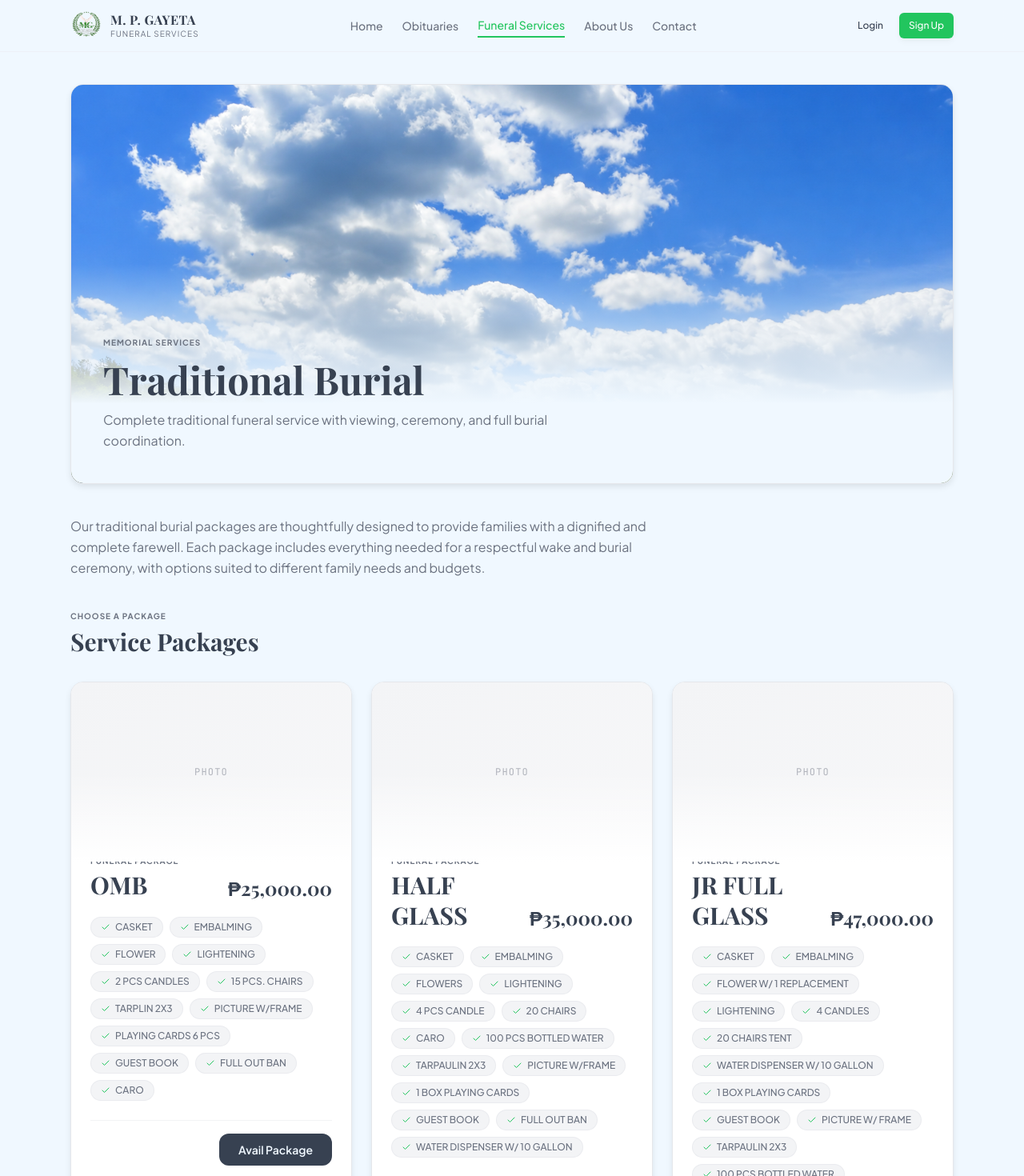
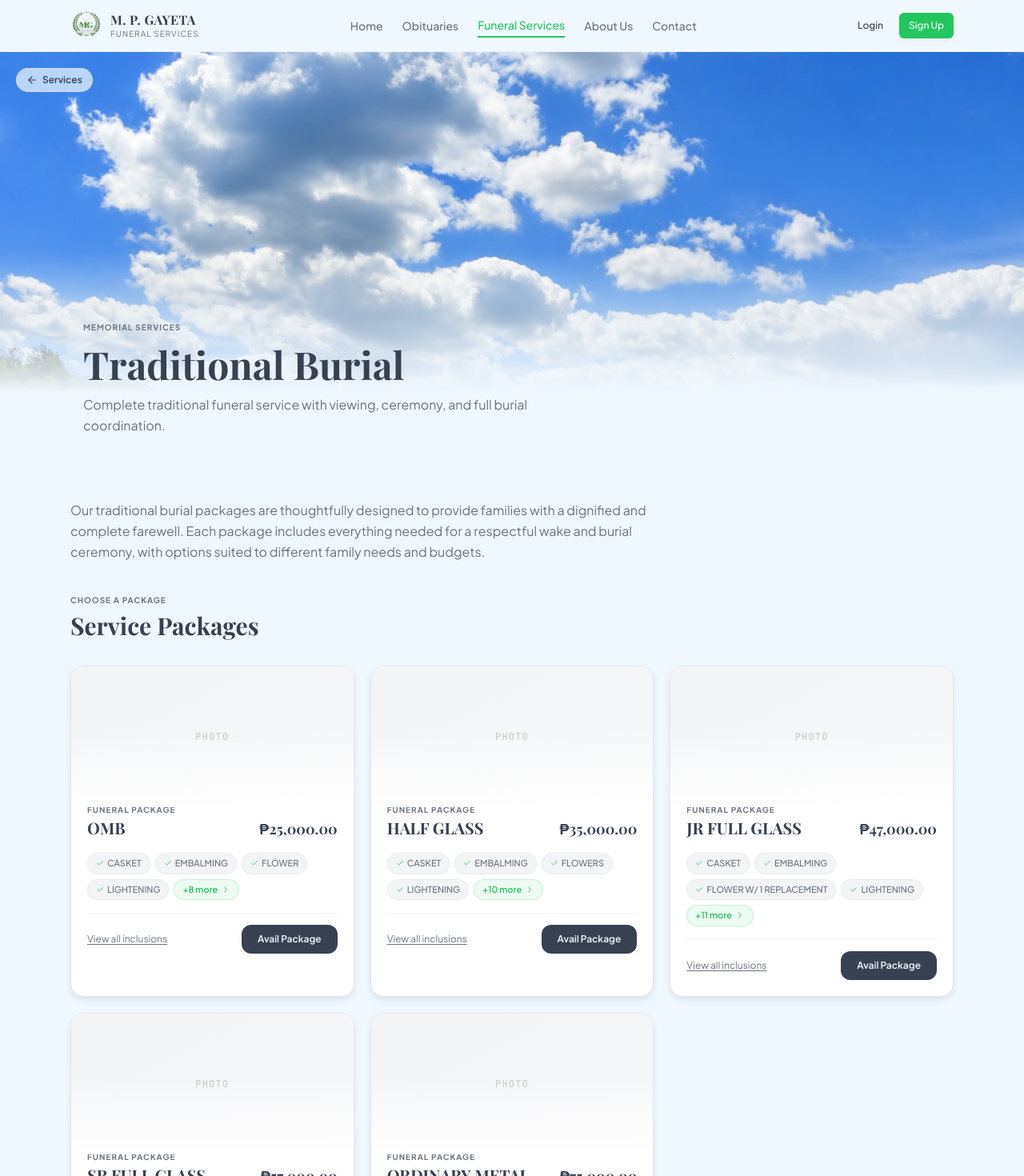
Before and after one commit to iva2xn/eMemoria, a Next.js app: page /services/traditional in a window 1280 px wide. Shown: the top 1470 px of the page at 80% size. Built offline with nearby package versions, Linux system fonts and the light colour scheme; a web font is replaced by a local one.

Commit message:
feat: full-bleed service heroes, package modal, and UI polish

```diff
--- a/app/services/traditional/page.tsx
+++ b/app/services/traditional/page.tsx
@@ -4,6 +4,7 @@ import Link from 'next/link'
 import { HeroHeader } from '@/components/header'
 import { Button } from '@/components/ui/button'
 import { PackageCard } from '@/components/ui/package-card'
+import { ArrowLeft } from 'lucide-react'
 
 const PACKAGES = [
   {
@@ -68,9 +69,8 @@ export default function TraditionalBurialPage() {
       <HeroHeader />
       <main className="flex-1 bg-background">
 
-        {/* ── HERO — full bleed on mobile, rounded + padded on md+ ── */}
-        <div className="md:pt-10 md:px-6 md:max-w-6xl md:mx-auto">
-          <div className="relative h-[320px] md:h-[420px] lg:h-[500px] md:rounded-2xl overflow-hidden md:border md:border-border md:shadow-sm">
+        {/* ── HERO — truly full bleed, no radius, no border ── */}
+        <div className="relative h-[320px] md:h-[440px] lg:h-[520px] overflow-hidden">
           <Image
             src="/sky.png"
             alt="Traditional burial service"
@@ -82,11 +82,20 @@ export default function TraditionalBurialPage() {
           <div
             className="absolute inset-0 pointer-events-none"
             style={{
-                background: 'linear-gradient(to top, var(--background) 0%, var(--background) 20%, rgba(255,255,255,0.05) 55%, transparent 100%)'
+              background: 'linear-gradient(to top, var(--background) 0%, var(--background) 18%, rgba(255,255,255,0.04) 52%, transparent 100%)'
             }}
           />
+
+          {/* ← Back button — top left */}
+          <Link
+            href="/services"
+            className="absolute top-5 left-5 z-20 inline-flex items-center gap-1.5 px-3 py-1.5 rounded-full bg-background/70 backdrop-blur-sm border border-border/60 text-xs font-semibold text-foreground hover:bg-background/90 transition-all"
+          >
+            <ArrowLeft className="h-3.5 w-3.5" /> Services
+          </Link>
+
           {/* Text */}
-            <div className="absolute bottom-0 left-0 right-0 p-6 md:p-10 z-10">
+          <div className="absolute bottom-0 left-0 right-0 px-6 pb-8 md:px-10 md:pb-10 z-10 max-w-6xl mx-auto">
             <p className="text-[10px] font-bold uppercase tracking-widest text-muted-foreground mb-2">
               Memorial Services
             </p>
@@ -96,7 +105,6 @@ export default function TraditionalBurialPage() {
             <p className="text-sm md:text-base text-muted-foreground max-w-xl leading-relaxed">
               Complete traditional funeral service with viewing, ceremony, and full burial coordination.
             </p>
-            </div>
           </div>
         </div>
 
@@ -118,7 +126,7 @@ export default function TraditionalBurialPage() {
             </h2>
           </div>
 
-          <div className="grid grid-cols-1 sm:grid-cols-2 lg:grid-cols-3 gap-6">
+          <div className="grid grid-cols-1 sm:grid-cols-2 lg:grid-cols-3 gap-5">
             {PACKAGES.map((pkg, index) => (
               <PackageCard
                 key={index}
--- a/components/ui/package-card.tsx
+++ b/components/ui/package-card.tsx
@@ -1,6 +1,10 @@
-import React from 'react'
+'use client'
+
+import React, { useState } from 'react'
 import Link from 'next/link'
-import { Check } from 'lucide-react'
+import { Check, X, ChevronRight } from 'lucide-react'
+
+const PREVIEW_COUNT = 4
 
 interface PackageCardProps {
   title: string
@@ -10,64 +14,132 @@ interface PackageCardProps {
 }
 
 export function PackageCard({ title, price, features, onAvail }: PackageCardProps) {
+  const [modalOpen, setModalOpen] = useState(false)
+  const preview = features.slice(0, PREVIEW_COUNT)
+  const remaining = features.length - PREVIEW_COUNT
+
   return (
-    <div className="bg-card border border-border rounded-2xl overflow-hidden shadow-sm hover:shadow-md transition-all duration-300 hover:border-border/80">
+    <>
+      <div className="bg-card border border-border rounded-2xl overflow-hidden shadow-sm hover:shadow-md transition-all duration-300">
         {/* Image area */}
-      <div className="relative h-48 md:h-56 bg-muted/50 w-full overflow-hidden">
-        {/* Placeholder — swap src for a real image when available */}
+        <div className="relative h-44 bg-muted/50 w-full overflow-hidden">
           <div className="absolute inset-0 bg-gradient-to-br from-muted to-muted/30 flex items-center justify-center">
-          <span className="text-xs font-mono text-muted-foreground/50 uppercase tracking-widest">Photo</span>
+            <span className="text-xs font-mono text-muted-foreground/40 uppercase tracking-widest">Photo</span>
           </div>
-        {/* Bottom-up gradient so the card body blends in */}
           <div
             className="absolute inset-0 pointer-events-none"
-          style={{
-            background: 'linear-gradient(to top, var(--card) 0%, transparent 50%)'
-          }}
+            style={{ background: 'linear-gradient(to top, var(--card) 0%, transparent 55%)' }}
           />
         </div>
 
         {/* Body */}
-      <div className="px-6 pb-6 -mt-2">
-        {/* Title + price row */}
-        <div className="flex flex-col sm:flex-row sm:items-end sm:justify-between gap-1 mb-5">
-          <div>
-            <p className="text-[10px] font-bold uppercase tracking-widest text-muted-foreground mb-1">
+        <div className="px-5 pb-5 -mt-1">
+          {/* Title + price */}
+          <div className="flex flex-col gap-0.5 mb-4">
+            <p className="text-[10px] font-bold uppercase tracking-widest text-muted-foreground">
               Funeral Package
             </p>
-            <h2 className="font-serif text-2xl md:text-3xl font-bold text-foreground leading-tight">
-              {title}
-            </h2>
+            <div className="flex items-baseline justify-between gap-2">
+              <h2 className="font-serif text-xl font-bold text-foreground leading-tight">{title}</h2>
+              <span className="font-serif text-lg font-bold text-foreground shrink-0">{price}</span>
             </div>
-          <span className="font-serif text-xl md:text-2xl font-bold text-foreground shrink-0">
-            {price}
-          </span>
           </div>
 
-        {/* Feature pills */}
-        <div className="flex flex-wrap gap-2 mb-6">
-          {features.map((feature, idx) => (
+          {/* Preview pills */}
+          <div className="flex flex-wrap gap-1.5 mb-4">
+            {preview.map((f, i) => (
               <span
-              key={idx}
-              className="inline-flex items-center gap-1.5 px-3 py-1 rounded-full bg-muted text-xs font-medium text-muted-foreground border border-border/60"
+                key={i}
+                className="inline-flex items-center gap-1 px-2.5 py-1 rounded-full bg-muted text-[11px] font-medium text-muted-foreground border border-border/60"
               >
-              <Check className="h-3 w-3 text-primary shrink-0" />
-              {feature}
+                <Check className="h-2.5 w-2.5 text-primary shrink-0" />
+                {f}
               </span>
             ))}
+            {remaining > 0 && (
+              <button
+                onClick={() => setModalOpen(true)}
+                className="inline-flex items-center gap-1 px-2.5 py-1 rounded-full bg-primary/8 text-[11px] font-semibold text-primary border border-primary/20 hover:bg-primary/15 transition-colors"
+              >
+                +{remaining} more <ChevronRight className="h-3 w-3" />
+              </button>
+            )}
           </div>
 
           {/* CTA */}
-        <div className="flex justify-end pt-4 border-t border-border/50">
+          <div className="flex items-center justify-between pt-3.5 border-t border-border/50">
+            <button
+              onClick={() => setModalOpen(true)}
+              className="text-xs text-muted-foreground hover:text-foreground underline underline-offset-2 transition-colors"
+            >
+              View all inclusions
+            </button>
             <Link
               href="/contact"
               onClick={onAvail}
-            className="inline-flex items-center justify-center h-10 px-6 rounded-xl bg-foreground text-background text-sm font-semibold hover:bg-foreground/90 transition-colors"
+              className="inline-flex items-center justify-center h-9 px-5 rounded-xl bg-foreground text-background text-xs font-semibold hover:bg-foreground/90 transition-colors"
             >
               Avail Package
             </Link>
           </div>
         </div>
       </div>
+
+      {/* ── MODAL ── */}
+      {modalOpen && (
+        <div
+          className="fixed inset-0 z-50 flex items-end sm:items-center justify-center bg-black/50 backdrop-blur-sm p-4"
+          onClick={() => setModalOpen(false)}
+        >
+          <div
+            className="w-full max-w-md bg-card rounded-2xl shadow-2xl border border-border overflow-hidden"
+            onClick={e => e.stopPropagation()}
+          >
+            {/* Header */}
+            <div className="flex items-center justify-between px-5 py-4 border-b border-border">
+              <div>
+                <p className="text-[10px] font-bold uppercase tracking-widest text-muted-foreground">Funeral Package</p>
+                <div className="flex items-baseline gap-2 mt-0.5">
+                  <h3 className="font-serif text-xl font-bold text-foreground">{title}</h3>
+                  <span className="font-serif text-base font-bold text-foreground">{price}</span>
+                </div>
+              </div>
+              <button
+                onClick={() => setModalOpen(false)}
+                className="h-8 w-8 rounded-full bg-muted hover:bg-muted/80 flex items-center justify-center text-muted-foreground transition-colors shrink-0"
+              >
+                <X className="h-4 w-4" />
+              </button>
+            </div>
+
+            {/* Full inclusions list */}
+            <div className="px-5 py-5 max-h-[60vh] overflow-y-auto">
+              <p className="text-[10px] font-bold uppercase tracking-widest text-muted-foreground mb-3">
+                All Inclusions — {features.length} items
+              </p>
+              <div className="grid grid-cols-1 sm:grid-cols-2 gap-2">
+                {features.map((f, i) => (
+                  <div key={i} className="flex items-center gap-2 text-sm text-foreground">
+                    <Check className="h-3.5 w-3.5 text-primary shrink-0" />
+                    <span>{f}</span>
+                  </div>
+                ))}
+              </div>
+            </div>
+
+            {/* Footer */}
+            <div className="px-5 py-4 border-t border-border flex justify-end">
+              <Link
+                href="/contact"
+                onClick={onAvail}
+                className="inline-flex items-center justify-center h-10 px-6 rounded-xl bg-foreground text-background text-sm font-semibold hover:bg-foreground/90 transition-colors"
+              >
+                Avail This Package
+              </Link>
+            </div>
+          </div>
+        </div>
+      )}
+    </>
   )
 }
```
Also changed, not shown: app/columbarium/page.tsx (+16 -9 lines), app/services/cremation/page.tsx (+27 -13 lines). Lines whose indentation alone changed are shown as unchanged.
